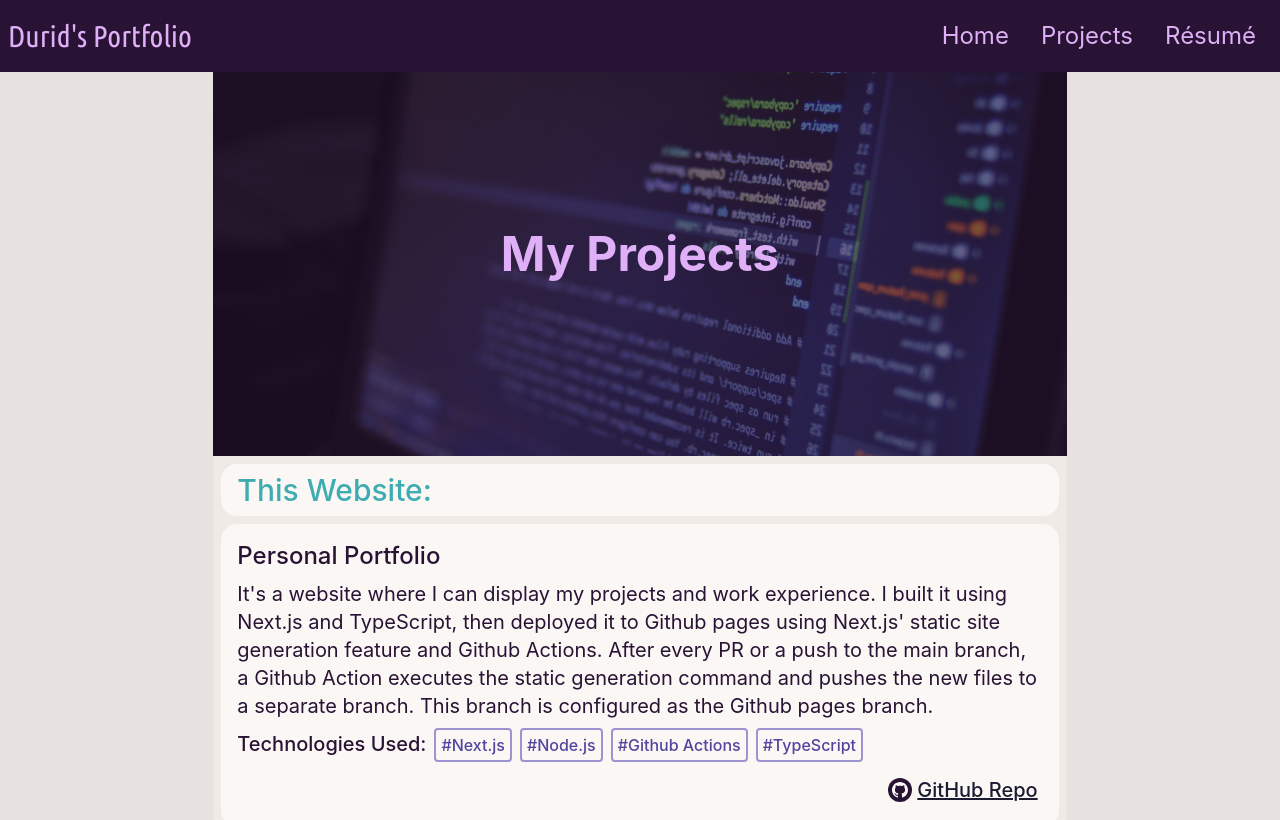
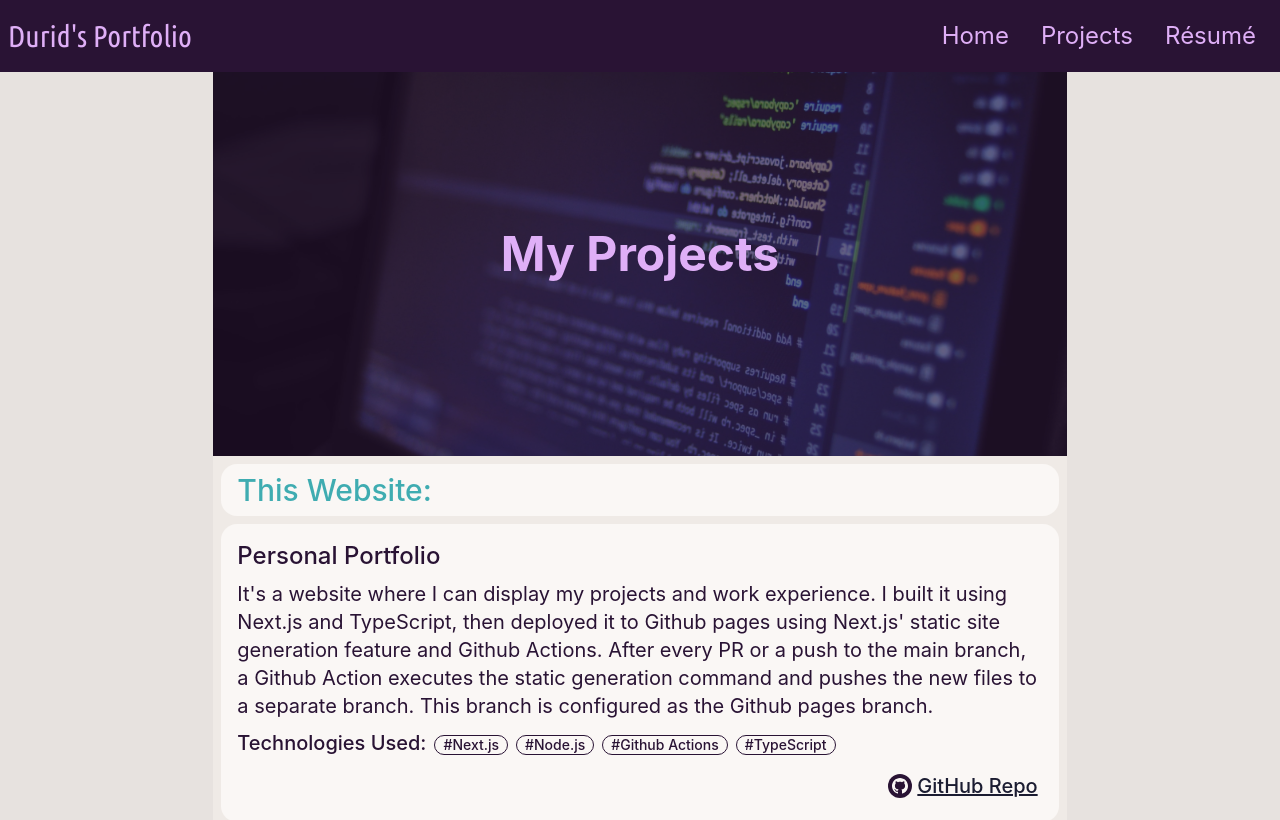
Before and after one commit to durid-ah/durid-ah.github.io, a Next.js app: page /projects in a window 1280 px wide. Shown: the top 820 px of the page. Built offline with nearby package versions, Linux system fonts and the light colour scheme.

Commit message:
fix up tech chips

```diff
--- a/component/project_components/tech_chip/tech_chip.module.css
+++ /dev/null
@@ -1,8 +0,0 @@
-.chipSpan {
-   color: var(--headers);
-   border: 2px solid #9c94d1;
-   padding: 3px 5px;
-   font-weight: bold;
-   border-radius: 4px;
-   font-size: 1rem;
-}
--- a/component/project_components/tech_chip/tech_chip.tsx
+++ b/component/project_components/tech_chip/tech_chip.tsx
@@ -1,4 +1,3 @@
-import styles from "./tech_chip.module.css"
 
 type ChipProps = {
    text: string
@@ -6,6 +5,6 @@ type ChipProps = {
 
 export default function TechChip({text}: ChipProps) {
    return (
-      <span className={styles.chipSpan}>#{text}</span>
+      <span className="p-2 badge badge-outline">#{text}</span>
    )
 }
```
